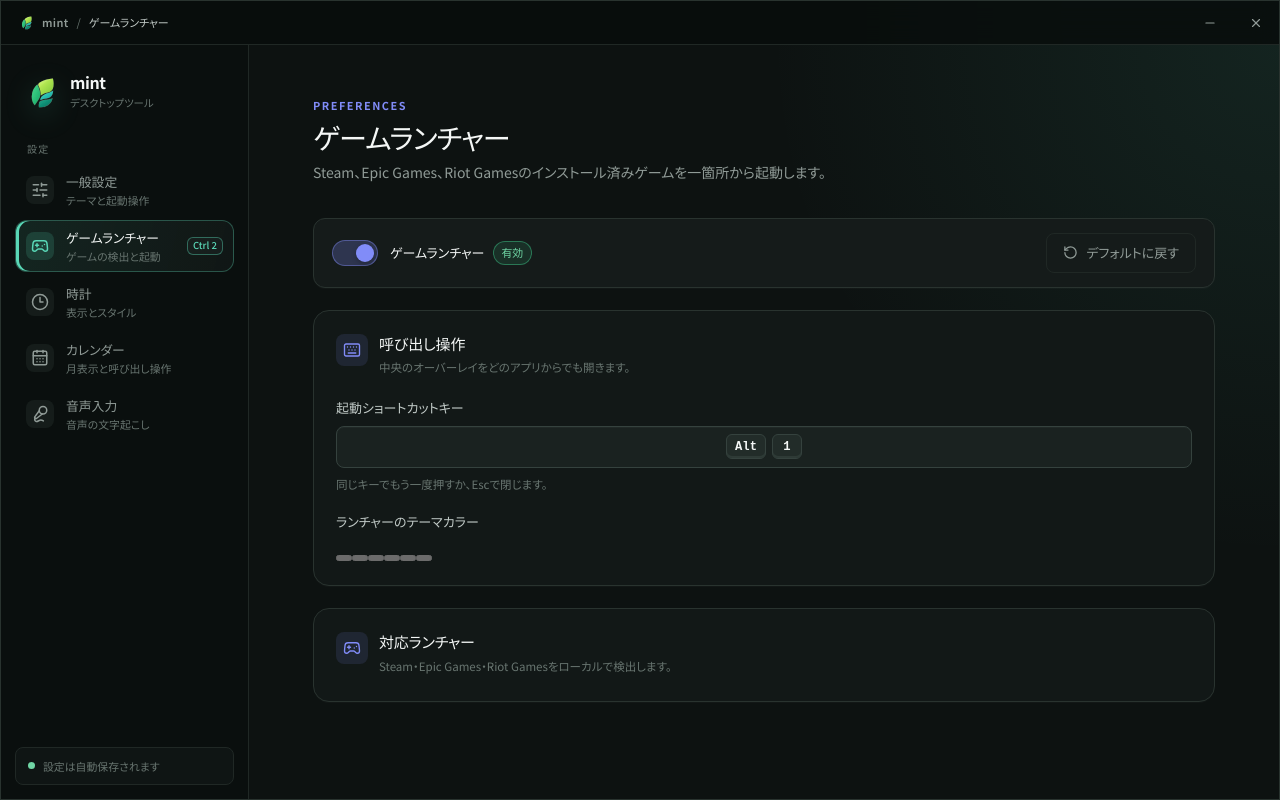
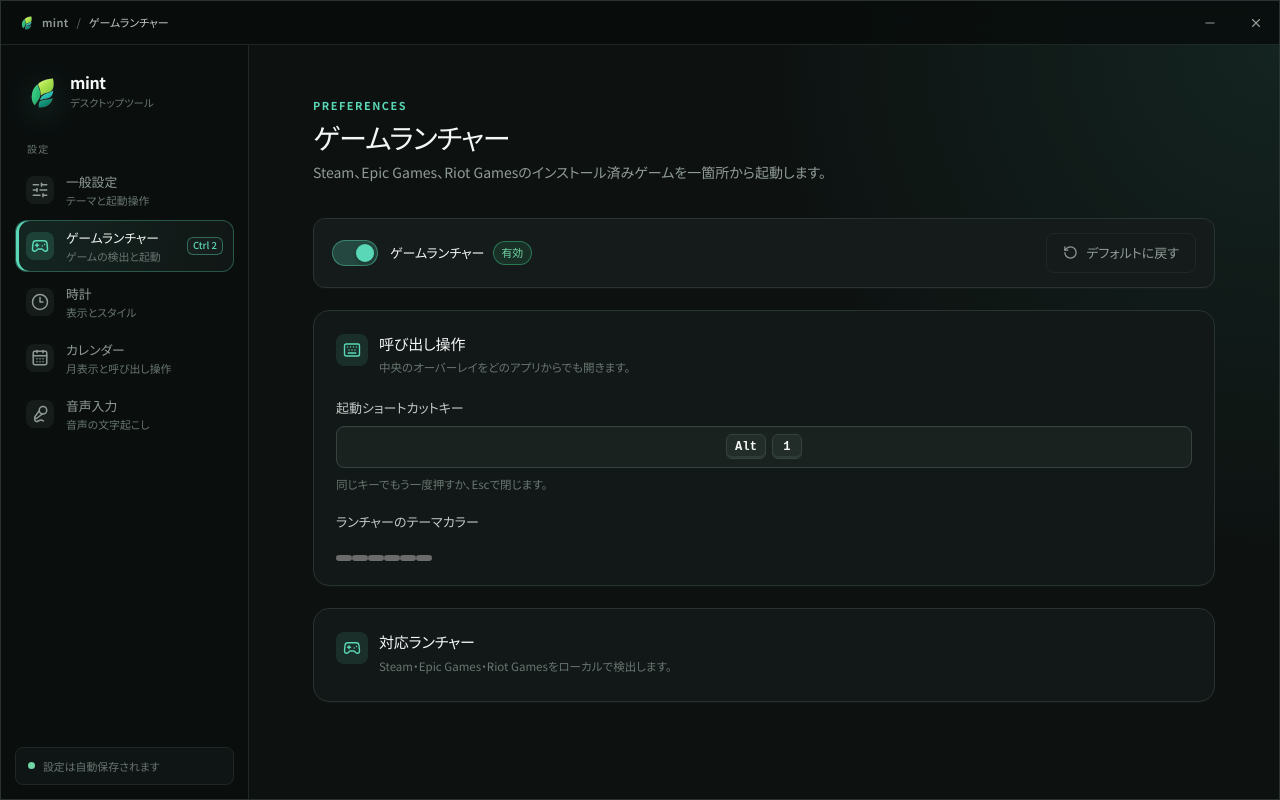
Before and after one commit to ibukani/mint, a React (Vite) app: page / in a window 1280 px wide. Both pictures are taken after a click on the button "ゲームランチャー". Built offline with nearby package versions, Linux system fonts and the light colour scheme.

Commit message:
fix: prevent theme color from overriding global settings UI
Removed theme-accent-scope wrappers from Calendar and GameLauncher settings components so that the global settings theme is preserved. Updated the color picker badge active ring to use the swatch color directly.

```diff
--- a/src/features/calendar/components/CalendarSettings.tsx
+++ b/src/features/calendar/components/CalendarSettings.tsx
@@ -37,10 +37,6 @@ export const CalendarSettings: React.FC = () => {
   };
 
   return (
-    <div
-      className="theme-accent-scope"
-      style={{ "--color-accent": calendar.themeColor } as React.CSSProperties}
-    >
     <SettingsSection
       title="カレンダー設定"
       description="月間カレンダーをすばやく呼び出し、時計の直下へ表示します。"
@@ -150,6 +146,5 @@ export const CalendarSettings: React.FC = () => {
         </section>
       </div>
     </SettingsSection>
-    </div>
   );
 };
--- a/src/features/clock/components/ClockSettings.css
+++ b/src/features/clock/components/ClockSettings.css
@@ -172,7 +172,7 @@
 .color-picker-badge.is-active {
   box-shadow:
     0 0 0 2px var(--surface-root),
-    0 0 0 4px var(--color-accent);
+    0 0 0 4px var(--swatch-color);
 }
 
 .clock-preview-panel {
--- a/src/features/game_launcher/components/GameLauncherSettings.tsx
+++ b/src/features/game_launcher/components/GameLauncherSettings.tsx
@@ -29,10 +29,6 @@ export const GameLauncherSettings: React.FC = () => {
   if (!settings) return null;
 
   return (
-    <div
-      className="theme-accent-scope"
-      style={{ "--color-accent": settings.themeColor } as React.CSSProperties}
-    >
     <SettingsSection
       title="ゲームランチャー"
       description="Steam、Epic Games、Riot Gamesのインストール済みゲームを一箇所から起動します。"
@@ -105,6 +101,5 @@ export const GameLauncherSettings: React.FC = () => {
         </div>
       </section>
     </SettingsSection>
-    </div>
   );
 };
```
Lines whose indentation alone changed are shown as unchanged.
